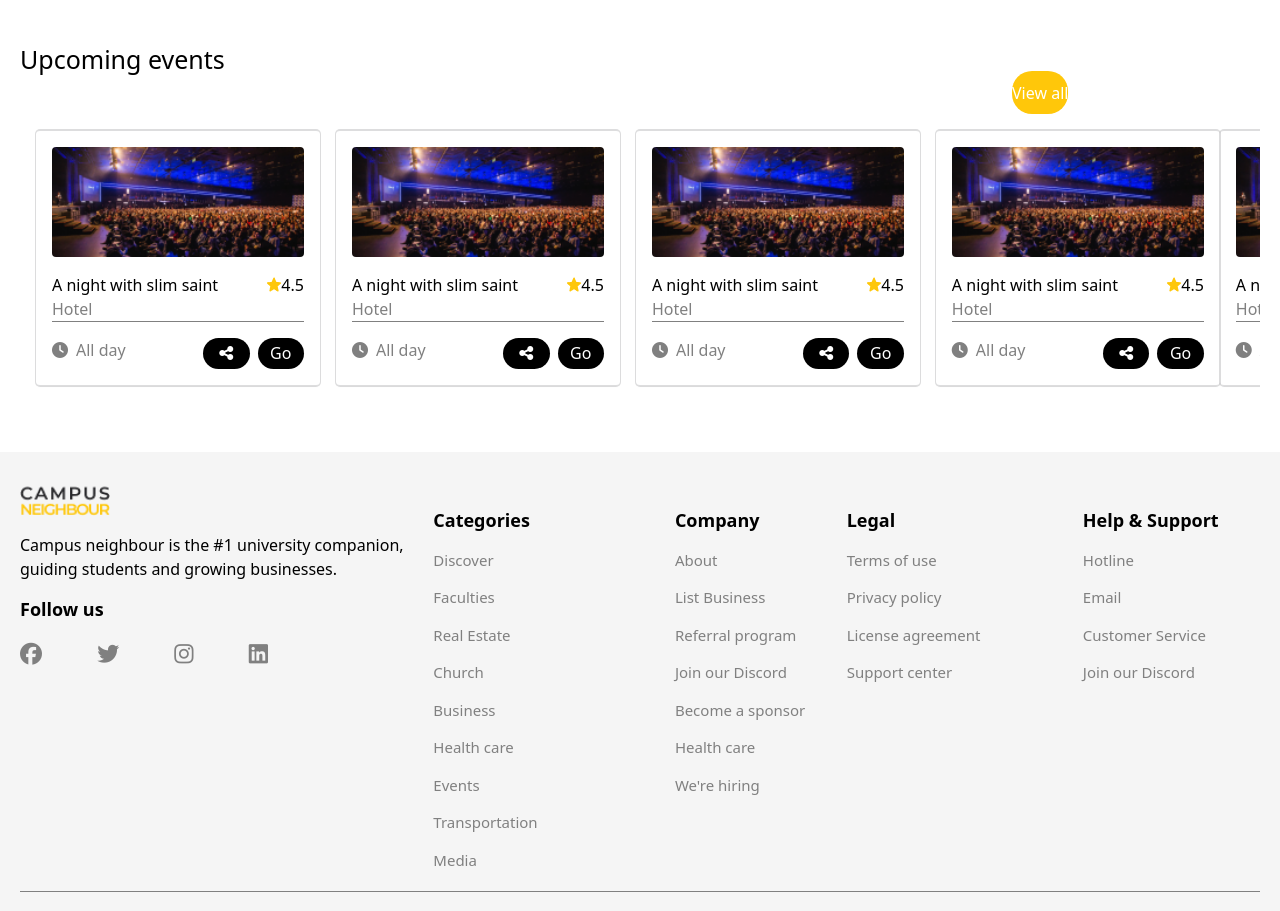
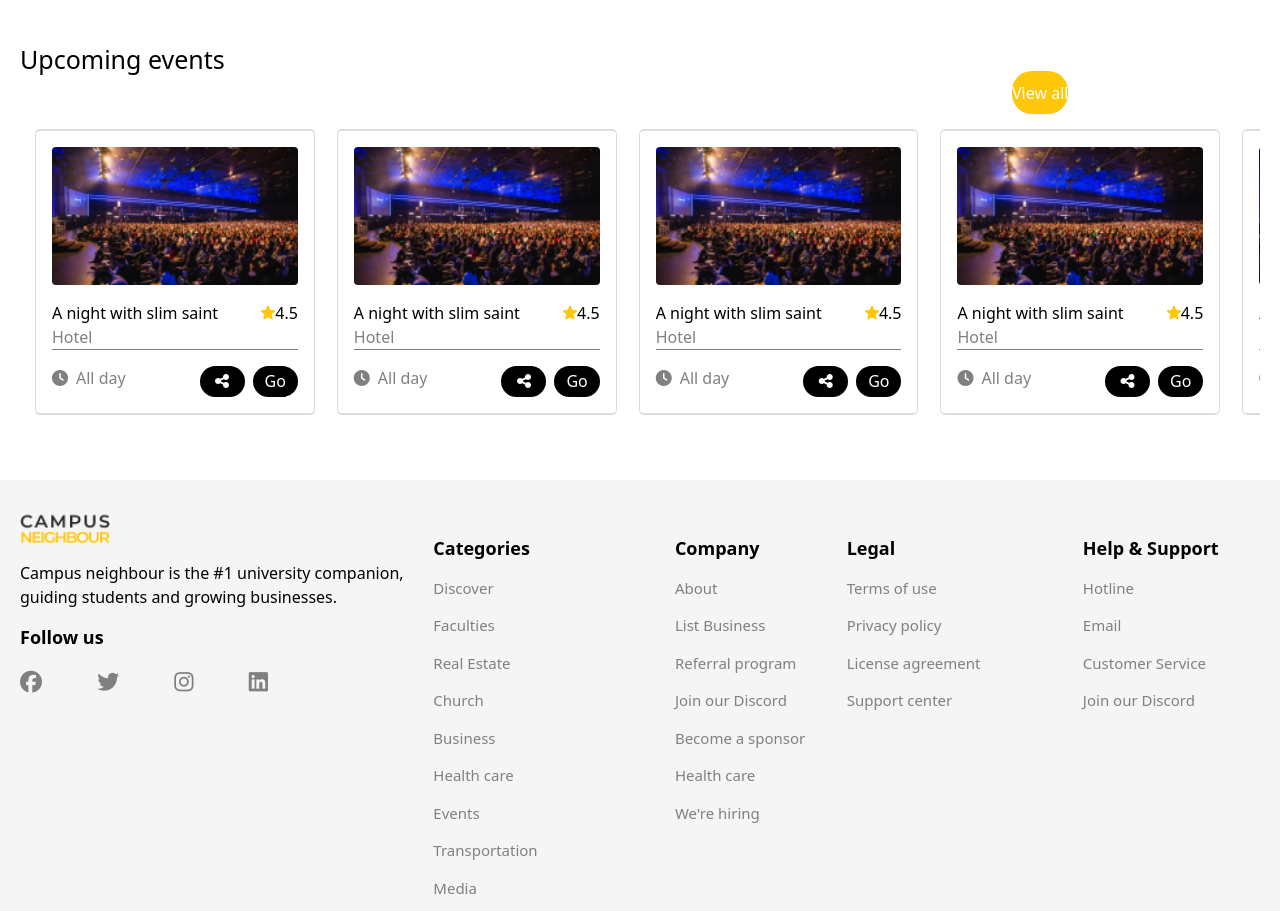
Before and after one commit to cNeighbor/cNeighbour_v2, a React (Create React App) app: page / in a window 1280 px wide. Shown: the part 2640-3551 px from the top of the page. Built offline with nearby package versions, Linux system fonts and the light colour scheme.

Commit message:
Update HorizontalScroll.jsx

```diff
--- a/src/components/Card.jsx
+++ b/src/components/Card.jsx
@@ -52,7 +52,7 @@ const Container = styled.figure`
 const Image = styled.div`
   img {
     inline-size: 100%;
-    aspect-ratio: 16 / 7;
+    aspect-ratio: 16 / 9;
     object-fit: cover;
     border-radius: 4px;
   }
--- a/src/components/HorizontalScroll.jsx
+++ b/src/components/HorizontalScroll.jsx
@@ -14,6 +14,8 @@ function HorizontalScroll() {
             category="Hotel"
             duration="All day"
           />
+        </div>
+        <div className="media_group">
         <Card
           image={image}
           name="A night with slim saint"
@@ -21,13 +23,9 @@ function HorizontalScroll() {
           category="Hotel"
           duration="All day"
         />
-          <Card
-            image={image}
-            name="A night with slim saint"
-            rating="4.5"
-            category="Hotel"
-            duration="All day"
-          />
+        </div>
+
+        <div className="media_group">
         <Card
           image={image}
           name="A night with slim saint"
@@ -44,20 +42,8 @@ function HorizontalScroll() {
           category="Hotel"
           duration="All day"
         />
-        <Card
-          image={image}
-          name="A night with slim saint"
-          rating="4.5"
-          category="Hotel"
-          duration="All day"
-        />
-        <Card
-          image={image}
-          name="A night with slim saint"
-          rating="4.5"
-          category="Hotel"
-          duration="All day"
-        />
+      </div>
+      <div className="media_group">
         <Card
           image={image}
           name="A night with slim saint"
@@ -74,6 +60,8 @@ function HorizontalScroll() {
           category="Hotel"
           duration="All day"
         />
+      </div>
+      <div className="media_group">
         <Card
           image={image}
           name="A night with slim saint"
@@ -81,6 +69,8 @@ function HorizontalScroll() {
           category="Hotel"
           duration="All day"
         />
+      </div>
+      <div className="media_group">
         <Card
           image={image}
           name="A night with slim saint"
@@ -88,6 +78,17 @@ function HorizontalScroll() {
           category="Hotel"
           duration="All day"
         />
+      </div>
+      <div className="media_group">
+        <Card
+          image={image}
+          name="A night with slim saint"
+          rating="4.5"
+          category="Hotel"
+          duration="All day"
+        />
+      </div>
+      <div className="media_group">
         <Card
           image={image}
           name="A night with slim saint"
@@ -110,14 +111,20 @@ grid-auto-flow: column;
   scroll-snap-type:inline mandatory;
   scroll-padding-inline: 1rem;
   grid-auto-columns: 98%;
+  gap: 1.5rem;
   overflow-x: auto;
 overscroll-behavior-inline: contain;
-
+@media (min-width: 768px) {
+  grid-auto-columns: 23%;
+}
 
   .media_group {
     display: grid;
     grid-auto-flow: column;
     gap: 1rem;
     scroll-snap-align: start;
+    @media (min-width: 768px) {
+
+    }
   }
 `;
```
Lines whose indentation alone changed are shown as unchanged.
